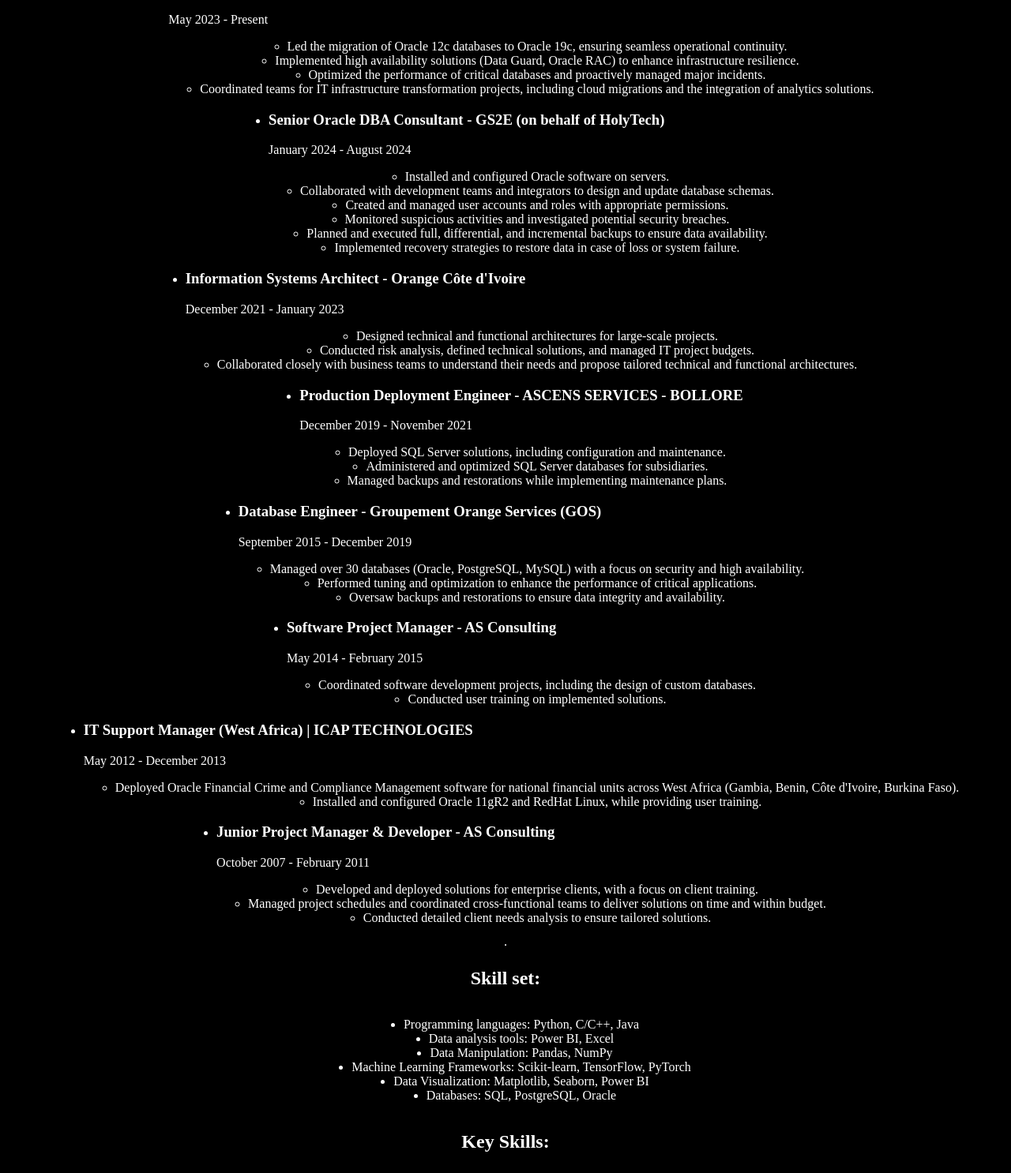
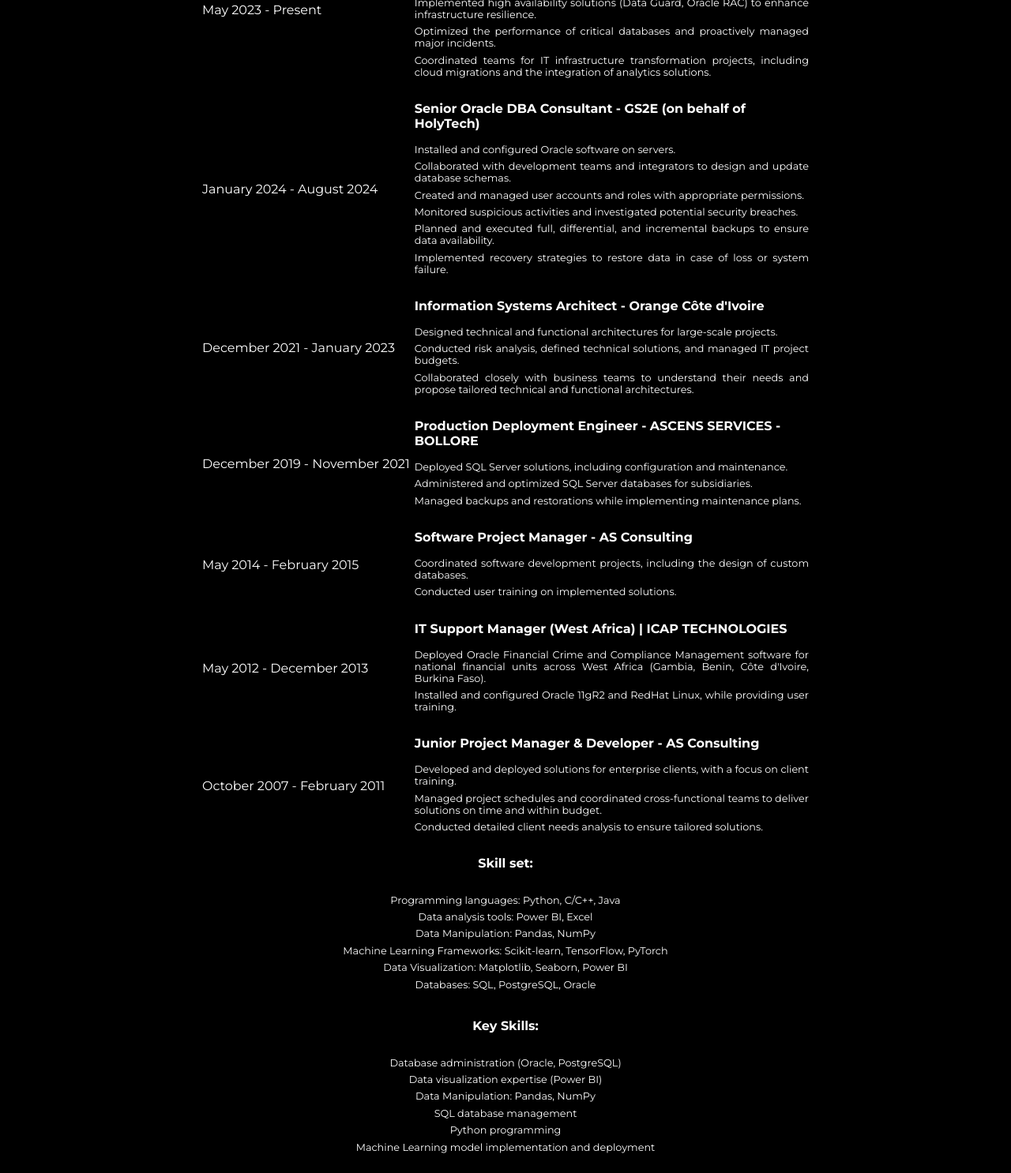
Before and after one commit to NdjaBlanchard/HTML-MyResume, a plain HTML site: page index.html in a window 1280 px wide. Shown: the part 545-2031 px from the top of the page at 79% size. Drawn offline with Linux system fonts and the light colour scheme.

Commit message:
Adding css file and update index.html

```diff
--- /dev/null
+++ b/css/style.css
@@ -0,0 +1,106 @@
+* {
+  font-family: "Montserrat", serif;
+  font-size: 1em;
+}
+body {
+  margin: 0;
+  padding: 20px 0px;
+  background-color: black;
+  color: white;
+  display: flex;
+  flex-direction: column;
+  align-items: center;
+  justify-content: center;
+  height: 100%;
+}
+
+header {
+  display: flex;
+  flex-direction: column;
+  align-items: center;
+  width: 60%;
+}
+
+/* ul {
+  display: flex;
+  flex-direction: column;
+  align-items: center;
+} */
+
+img {
+  border-radius: 50%;
+  width: 200px;
+  height: 200px;
+}
+header .my-info {
+  width: 100%;
+  display: flex;
+  align-items: center;
+  justify-content: center;
+}
+
+header .my-info h1 {
+  margin-left: 20px;
+}
+
+header .my-summary {
+  width: 100%;
+  display: flex;
+  flex-direction: column;
+  align-items: center;
+}
+
+header .my-summary p {
+  text-align: justify;
+}
+
+main {
+  display: flex;
+  flex-direction: column;
+  align-items: center;
+  width: 60%;
+}
+
+.experience {
+  display: flex;
+  flex-direction: row;
+  align-items: center;
+  width: 100%;
+}
+
+.experience .date {
+  width: 35%;
+}
+.experience .details {
+  width: 65%;
+  justify-content: center;
+}
+
+.details ul,
+.skill-set ul,
+.key-skills ul {
+  list-style: none;
+
+  padding: 0;
+}
+
+.details ul li,
+.skill-set ul li,
+.key-skills ul li {
+  margin-bottom: 0.5em;
+  text-align: justify;
+  font-size: 0.8em;
+}
+
+.skill-set,
+.key-skills {
+  display: flex;
+  flex-direction: column;
+  width: 100%;
+  align-items: center;
+}
+
+.skill-set ul li,
+.key-skills ul li {
+  text-align: center;
+}
--- a/index.html
+++ b/index.html
@@ -3,42 +3,27 @@
   <head>
     <meta charset="UTF-8" />
     <meta name="viewport" content="width=device-width, initial-scale=1.0" />
+    <link rel="stylesheet" href="css/style.css" />
+    <link rel="preconnect" href="https://fonts.googleapis.com" />
+    <link rel="preconnect" href="https://fonts.gstatic.com" crossorigin />
+    <link
+      href="https://fonts.googleapis.com/css2?family=Montserrat:ital,wght@0,100..900;1,100..900&display=swap"
+      rel="stylesheet"
+    />
     <title>My Resume</title>
-    <style>
-     body {
-        margin: 0;
-        background-color: black;
-        color: white;
-        display: flex;
-        flex-direction: column;
-        align-items: center;
-        justify-content: center;
-      height: 100%;
-
-      }
-
-      header{
-        display: flex;
-        flex-direction: column;
-        align-items: center;
-        width: 50%;
-      }
-
-      ul{
-        display: flex;
-        flex-direction: column;
-        align-items: center;
-      }
-    </style>
   </head>
   <body>
     <header>
-      <h1>N&apos;DJA Hugues Blanchard</h1>
+      <div class="my-info">
         <img
           src="./assets/images/Me.jpg"
           height="150"
           alt="Blanchard's resume photo"
         />
+
+        <h1>N&apos;DJA Hugues Blanchard</h1>
+      </div>
+      <div class="my-summary">
         <h2>Summary</h2>
         <p>
           Data Project Manager and Digital Transformation Expert with over 15
@@ -48,22 +33,24 @@
           to support organizations in optimizing their data governance and
           implementing innovative solutions.
         </p>
+      </div>
     </header>
     <hr />
+
     <h2>Work Experience</h2>
-
-    <ul>
-      <li>
-        <h3>Senior DBA and Project Manager - NOVATEC Consulting SA</h3>
-        <p>May 2023 - Present</p>
+    <main>
+      <div class="experience">
+        <section class="date">May 2023 - Present</section>
+        <section class="details">
+          <h2>Senior DBA and Project Manager - NOVATEC Consulting SA</h2>
           <ul>
             <li>
               Led the migration of Oracle 12c databases to Oracle 19c, ensuring
               seamless operational continuity.
             </li>
             <li>
-            Implemented high availability solutions (Data Guard, Oracle RAC) to
-            enhance infrastructure resilience.
+              Implemented high availability solutions (Data Guard, Oracle RAC)
+              to enhance infrastructure resilience.
             </li>
             <li>
               Optimized the performance of critical databases and proactively
@@ -75,10 +62,12 @@
               solutions.
             </li>
           </ul>
-      </li>
-      <li>
-        <h3>Senior Oracle DBA Consultant - GS2E (on behalf of HolyTech)</h3>
-        <p>January 2024 - August 2024</p>
+        </section>
+      </div>
+      <div class="experience">
+        <section class="date">January 2024 - August 2024</section>
+        <section class="details">
+          <h2>Senior Oracle DBA Consultant - GS2E (on behalf of HolyTech)</h2>
           <ul>
             <li>Installed and configured Oracle software on servers.</li>
             <li>
@@ -90,40 +79,44 @@
               permissions.
             </li>
             <li>
-            Monitored suspicious activities and investigated potential security
-            breaches.
+              Monitored suspicious activities and investigated potential
+              security breaches.
             </li>
             <li>
-            Planned and executed full, differential, and incremental backups to
-            ensure data availability.
+              Planned and executed full, differential, and incremental backups
+              to ensure data availability.
             </li>
             <li>
               Implemented recovery strategies to restore data in case of loss or
               system failure.
             </li>
           </ul>
-      </li>
-      <li>
-        <h3>Information Systems Architect - Orange Côte d'Ivoire</h3>
-        <p>December 2021 - January 2023</p>
+        </section>
+      </div>
+      <div class="experience">
+        <section class="date">December 2021 - January 2023</section>
+        <section class="details">
+          <h2>Information Systems Architect - Orange Côte d'Ivoire</h2>
           <ul>
             <li>
               Designed technical and functional architectures for large-scale
               projects.
             </li>
             <li>
-            Conducted risk analysis, defined technical solutions, and managed IT
-            project budgets.
+              Conducted risk analysis, defined technical solutions, and managed
+              IT project budgets.
             </li>
             <li>
               Collaborated closely with business teams to understand their needs
               and propose tailored technical and functional architectures.
             </li>
           </ul>
-      </li>
-      <li>
-        <h3>Production Deployment Engineer - ASCENS SERVICES - BOLLORE</h3>
-        <p>December 2019 - November 2021</p>
+        </section>
+      </div>
+      <div class="experience">
+        <section class="date">December 2019 - November 2021</section>
+        <section class="details">
+          <h2>Production Deployment Engineer - ASCENS SERVICES - BOLLORE</h2>
           <ul>
             <li>
               Deployed SQL Server solutions, including configuration and
@@ -137,28 +130,12 @@
               plans.
             </li>
           </ul>
-      </li>
-      <li>
-        <h3>Database Engineer - Groupement Orange Services (GOS)</h3>
-        <p>September 2015 - December 2019</p>
-        <ul>
-          <li>
-            Managed over 30 databases (Oracle, PostgreSQL, MySQL) with a focus
-            on security and high availability.
-          </li>
-          <li>
-            Performed tuning and optimization to enhance the performance of
-            critical applications.
-          </li>
-          <li>
-            Oversaw backups and restorations to ensure data integrity and
-            availability.
-          </li>
-        </ul>
-      </li>
-      <li>
-        <h3>Software Project Manager - AS Consulting</h3>
-        <p>May 2014 - February 2015</p>
+        </section>
+      </div>
+      <div class="experience">
+        <section class="date">May 2014 - February 2015</section>
+        <section class="details">
+          <h2>Software Project Manager - AS Consulting</h2>
           <ul>
             <li>
               Coordinated software development projects, including the design of
@@ -166,51 +143,61 @@
             </li>
             <li>Conducted user training on implemented solutions.</li>
           </ul>
-      </li>
-      <li>
-        <h3>IT Support Manager (West Africa) | ICAP TECHNOLOGIES</h3>
-        <p>May 2012 - December 2013</p>
+        </section>
+      </div>
+      <div class="experience">
+        <section class="date">May 2012 - December 2013</section>
+        <section class="details">
+          <h2>IT Support Manager (West Africa) | ICAP TECHNOLOGIES</h2>
           <ul>
             <li>
               Deployed Oracle Financial Crime and Compliance Management software
-            for national financial units across West Africa (Gambia, Benin, Côte
-            d&apos;Ivoire, Burkina Faso).
+              for national financial units across West Africa (Gambia, Benin,
+              Côte d&apos;Ivoire, Burkina Faso).
             </li>
             <li>
               Installed and configured Oracle 11gR2 and RedHat Linux, while
               providing user training.
             </li>
           </ul>
-      </li>
-      <li>
-        <h3>Junior Project Manager & Developer - AS Consulting</h3>
-        <p>October 2007 - February 2011</p>
+        </section>
+      </div>
+      <div class="experience">
+        <section class="date">October 2007 - February 2011</section>
+        <section class="details">
+          <h2>Junior Project Manager & Developer - AS Consulting</h2>
           <ul>
             <li>
               Developed and deployed solutions for enterprise clients, with a
               focus on client training.
             </li>
             <li>
-            Managed project schedules and coordinated cross-functional teams to
-            deliver solutions on time and within budget.
+              Managed project schedules and coordinated cross-functional teams
+              to deliver solutions on time and within budget.
             </li>
             <li>
               Conducted detailed client needs analysis to ensure tailored
               solutions.
             </li>
           </ul>
-      </li>
-    </ul>
-    <hr />
+        </section>
+      </div>
+
+
+        <section class="skill-set">
           <h2>Skill set:</h2>
           <ul>
             <li>Programming languages: Python, C/C++, Java</li>
             <li>Data analysis tools: Power BI, Excel</li>
             <li>Data Manipulation: Pandas, NumPy</li>
-      <li>Machine Learning Frameworks: Scikit-learn, TensorFlow, PyTorch</li>
+            <li>
+              Machine Learning Frameworks: Scikit-learn, TensorFlow, PyTorch
+            </li>
             <li>Data Visualization: Matplotlib, Seaborn, Power BI</li>
             <li>Databases: SQL, PostgreSQL, Oracle</li>
           </ul>
+        </section>
+        <section class="key-skills">
           <h2>Key Skills:</h2>
           <ul>
             <li>Database administration (Oracle, PostgreSQL)</li>
@@ -220,6 +207,12 @@
             <li>Python programming</li>
             <li>Machine Learning model implementation and deployment</li>
           </ul>
+        </section>
+
+    </main>
+
+    <hr />
+
     <hr />
     <h2>Certifications:</h2>
     <ul>
```
Lines whose indentation alone changed are shown as unchanged.
